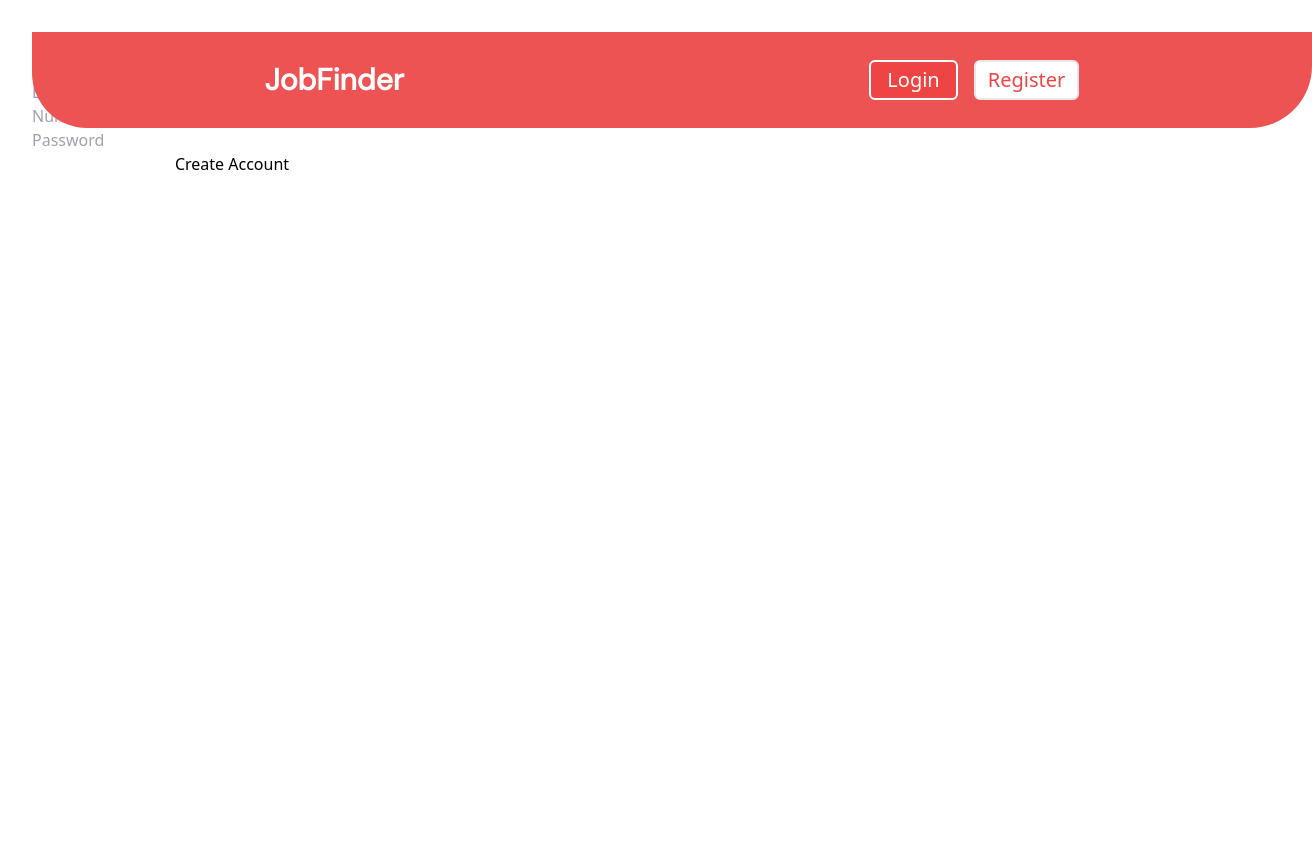
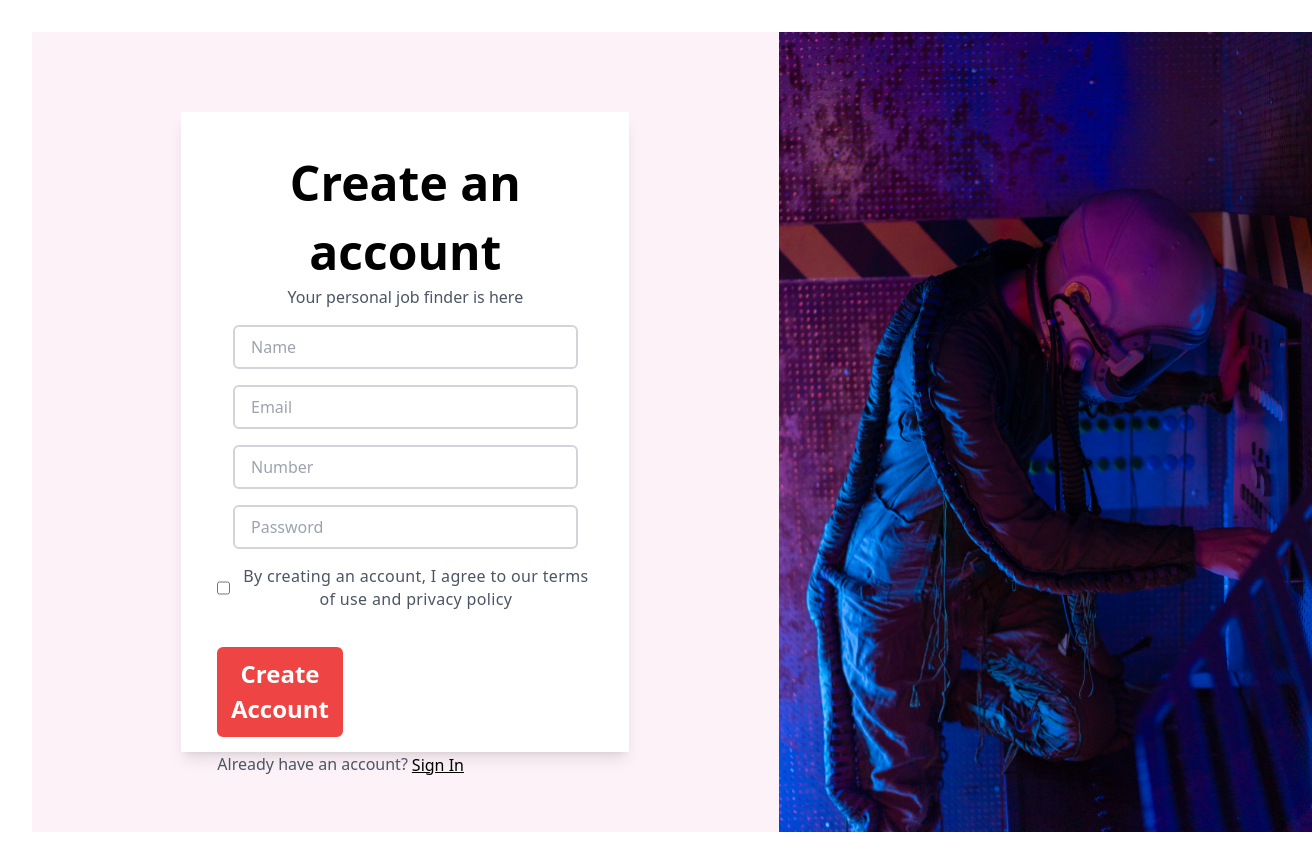
Before and after one commit to abhinavroy83/JobListing, a React (Vite) app in the folder Client/: page /signup in a window 1280 px wide. Shown: the whole page, 1312 px wide, since content can reach past the window. Built offline with nearby package versions, Linux system fonts and the light colour scheme; a web font is replaced by a local one.

Commit message:
update the signup design

```diff
--- a/Client/src/App.jsx
+++ b/Client/src/App.jsx
@@ -1,13 +1,30 @@
+import { useEffect } from "react";
+import { useDispatch, useSelector } from "react-redux";
 import "./App.css";
 import { Header, Signup } from "./Components";
 import { Outlet } from "react-router-dom";
+import { login as authlogin } from "./Store/authSlice";
 
 function App() {
+  const dispatch = useDispatch();
+
+  // console.log(user);
+  useEffect(() => {
+    // Check local storage for user details on page load
+    const storedUser = JSON.parse(localStorage.getItem("userdetails"));
+
+    if (storedUser) {
+      // Automatically log in the user if details are found
+      //   console.log("Redux State:", useSelector((state) => state.auth));
+      dispatch(
+        authlogin({ token: storedUser.jwttoken, user: storedUser.username })
+      );
+    }
+  }, [dispatch]);
   return (
     <div className=" min-h-screen flex flex-wrap content-between">
       <div className=" w-full block">
-        <Header />
-        <main >
+        <main>
           <Outlet />
         </main>
       </div>
--- /dev/null
+++ b/Client/src/Components/Input.jsx
@@ -0,0 +1,21 @@
+import React, { useId } from "react";
+
+const Input = React.forwardRef(function Input(
+  { type = "text", className = "", ...props },
+  ref
+) {
+  const id = useId();
+  return (
+    <div>
+      <input
+        type={type}
+        className={`px-4 py-2 my-2 w-11/12 rounded-md border-2 border-gray-300 bg-white  text-black outline-none focus:bg-gray-50 duration-200   ${className}`}
+        ref={ref}
+        {...props}
+        id={id}
+      />
+    </div>
+  );
+});
+
+export default Input;
--- a/Client/src/Components/JobCard.jsx
+++ b/Client/src/Components/JobCard.jsx
@@ -8,8 +8,6 @@ import { useSelector } from "react-redux";
 function JobCard({ ...post }) {
   const skills = post.Skillrequired;
   const authStatus = useSelector((state) => state.auth.status);
-  // const authStatus = useSelector((state) => state.auth.status);
-
   // data.Skillrequired = inputSkills.split(",").map((skill) => skill.trim());
 
   return (
@@ -66,7 +64,7 @@ function JobCard({ ...post }) {
                 </div>
               ))}
             </div>
-            <div className="flex justify-end m-1">
+            <div className="flex justify-end m-1 pt-2">
               <div>
                 {authStatus ? (
                   <div className=" border-2 rounded-md w-36 h-9 mr-1 border-red-500">
--- a/Client/src/Components/Login.jsx
+++ b/Client/src/Components/Login.jsx
@@ -4,6 +4,7 @@ import { useForm } from "react-hook-form";
 import { useDispatch } from "react-redux";
 import { login as authlogin } from "../Store/authSlice";
 import { useNavigate } from "react-router-dom";
+import { Input } from "./index";
 
 function Login() {
   const { register, handleSubmit, reset } = useForm();
@@ -37,7 +38,7 @@ function Login() {
         onSubmit={handleSubmit(onsubmit)}
         style={{ display: "flex", flexDirection: "column", width: "50vh" }}
       >
-        <input
+        <Input
           type="text"
           placeholder="Email"
           {...register("email", {
@@ -49,7 +50,7 @@ function Login() {
             },
           })}
         />
-        <input
+        <Input
           type="password"
           placeholder="Password"
           {...register("password", {
--- a/Client/src/Components/Signup.jsx
+++ b/Client/src/Components/Signup.jsx
@@ -1,63 +1,95 @@
 import React, { useState } from "react";
 import { useForm } from "react-hook-form";
 import axios from "axios";
+import { Input } from "./index";
+import { Link, useNavigate } from "react-router-dom";
+import { useDispatch } from "react-redux";
+import { login as authlogin } from "../Store/authSlice";
 
 function Signup() {
-  const { register, handleSubmit } = useForm();
+  const dispatch = useDispatch();
+  const Navigate = useNavigate();
+  const {
+    register,
+    handleSubmit,
+    formState: { errors },
+  } = useForm();
   // const [error, seterror] = useState("");
   const onSubmit = (data) => {
     try {
       // console.log(data);
       axios
         .post("http://localhost:5000/users/register", data)
-        .then((res) => console.log(res.data))
+        .then((res) => {
+          const result = res.data;
+          // const token = res.data.jwttoken;
+          // const user=res.data.username;
+          if (result.status === "success") {
+            localStorage.setItem("userdetails", JSON.stringify(result));
+            dispatch(
+              authlogin({ token: result.jwttoken, user: result.username })
+            );
+            Navigate("/");
+          }
+        })
         .catch((error) => console.log(error));
     } catch (error) {
       console.log(error);
     }
   };
   return (
-    <div>
-      <h1>Create an account</h1>
+    <div className="flex  bg-white shadow-lg h-4/5 w-3/5 p-9 flex-col ">
+      <p className="text-black font-dm-sans text-5xl font-bold leading-[144.023%]">
+        Create an account
+      </p>
+      <p className="text-gray-600 font-dm-sans text-base font-medium leading-[144.023%] mb-2">
+        Your personal job finder is here
+      </p>
       <form
         onSubmit={handleSubmit(onSubmit)}
-        style={{ display: "flex", flexDirection: "column", width: "50vh" }}
+        style={{ display: "flex", flexDirection: "column" }}
       >
-        <input
+        <Input
           type="text"
           placeholder="Name"
-          {...register("name", { required: true })}
+          {...register("name", { required: "Name is required" })}
         />
-        <input
+        {errors.name && <p className=" text-red-700">{errors.name.message}</p>}
+        <Input
           placeholder="Email"
           {...register("email", {
-            required: true,
+            required: "Email is required",
             validate: {
-              matchPatern: (value) =>
+              matchPattern: (value) =>
                 /^\w+([.-]?\w+)*@\w+([.-]?\w+)*(\.\w{2,3})+$/.test(value) ||
                 "Email address must be a valid address",
             },
           })}
         />
-        <input
+        {errors.email && (
+          <p className=" text-red-700">{errors.email.message}</p>
+        )}
+        <Input
           placeholder="Number"
           type="number"
           {...register("number", {
-            required: true,
-            // validate: {
-            //   matchPatern: (value) =>
-            //     /09(0[1-2]|1[\d]|3[\d]|2[0-1])[\d]{3}[\d]{4}/g.test(value) ||
-            //     "Number Must be 10 Digit",
-            // },
+            required: "Number is required",
+            validate: {
+              matchPattern: (value) =>
+                /^\d{10}$/.test(value) || "Number Must be 10 Digit",
+            },
           })}
         />
-        <input
+        {errors.number && (
+          <p className=" text-red-700">{errors.number.message}</p>
+        )}
+        <Input
           type="text"
           placeholder="Password"
           {...register("password", {
-            required: true,
+            required: "Password is required",
             validate: {
-              matchPatern: (value) =>
+              matchPattern: (value) =>
                 /^(?=.*\d)(?=.*[a-z])(?=.*[A-Z])(?=.*[a-zA-Z]).{8,}$/gm.test(
                   value
                 ) ||
@@ -65,8 +97,38 @@ function Signup() {
             },
           })}
         />
-        <button type="submit">Create Account</button>
+        {errors.password && (
+          <p className=" text-red-700">{errors.password.message}</p>
+        )}
+        <div className="flex ">
+          <input
+            type="checkbox"
+            {...register("checkbox", { required: true })}
+          />
+          <p className="text-gray-600 ml-2 my-2 font-dm-sans text-base font-normal tracking-[0.337px] leading-[144.023%]">
+            By creating an account, I agree to our terms of use and privacy
+            policy
+          </p>
+        </div>
+        {errors.checkbox && <p className=" text-red-700">invalid</p>}
+
+        <button
+          type="submit"
+          className="border-2 mt-7 mb-4 rounded-md w-4/12 h-13 mr-1 border-red-500 bg-red-500 p-2 text-white text-center font-dm-sans text-2xl font-bold leading-[144.023%]"
+        >
+          Create Account
+        </button>
       </form>
+      <div className="flex">
+        <p className="text-gray-600  font-dm-sans text-base font-medium leading-[144.023%]">
+          Already have an account?
+        </p>
+        <Link to={"/login"}>
+          <p className=" text-black  mx-1 font-sans text-base font-medium underline">
+            Sign In
+          </p>
+        </Link>
+      </div>
     </div>
   );
 }
--- a/Client/src/Components/index.js
+++ b/Client/src/Components/index.js
@@ -4,5 +4,6 @@ import Authlayout from "./Authlayout";
 import JobForm from "./JobForm/JobForm";
 import Header from "./Header/Header";
 import Container from "./Container/Container";
+import Input from "./Input";
 
-export { Signup, Header, Login, Container, JobForm, Authlayout };
+export { Signup, Header, Login, Container, JobForm, Authlayout, Input };
--- a/Client/src/Pages/Home.jsx
+++ b/Client/src/Pages/Home.jsx
@@ -2,7 +2,8 @@ import axios from "axios";
 import React, { useEffect, useState } from "react";
 import JobCard from "../Components/JobCard";
 import { Link } from "react-router-dom";
-import { Container } from "../Components";
+
+import { Container, Header } from "../Components";
 
 function Home() {
   const [job, setjob] = useState([]);
@@ -20,6 +21,7 @@ function Home() {
 
   return (
     <div>
+      <Header />
       {job && job.length > 0 ? (
         <div className="w-full py-8">
           {/* <Link to="/addjob">addjob</Link> */}
--- a/Client/src/Pages/Job.jsx
+++ b/Client/src/Pages/Job.jsx
@@ -1,7 +1,7 @@
 import React, { useEffect, useState } from "react";
 import { Link, useParams } from "react-router-dom";
 import axios from "axios";
-import { Container } from "../Components";
+import { Container, Header } from "../Components";
 import { useSelector } from "react-redux";
 function Job() {
   const { _id } = useParams();
@@ -27,6 +27,7 @@ function Job() {
 
   return (
     <div className=" bg-pink-50 h-full">
+      <Header />
       <Container>
         {job ? (
           <div className=" bg-white shadow-lg p-14 mt-4">
--- a/Client/src/Pages/Login.jsx
+++ b/Client/src/Pages/Login.jsx
@@ -1,10 +1,12 @@
 import React from "react";
 import { Login as LoginComponet } from "../Components/index";
+import logides from "../assets/loginimag.png";
 
 function Login() {
   return (
-    <div>
+    <div className="flex w-screen h-screen">
       <LoginComponet />
+      <img src={logides} alt=" notfound" />
     </div>
   );
 }
--- a/Client/src/Pages/Signup.jsx
+++ b/Client/src/Pages/Signup.jsx
@@ -1,10 +1,14 @@
 import React from "react";
 import { Signup as SignupComponent } from "../Components";
+import logides from "../assets/loginimag.png";
 
 function Signup() {
   return (
-    <div>
-      <SignupComponent />
+    <div className="flex w-screen h-screen justify-between">
+      <div className="flex justify-center items-center w-7/12 bg-pink-50">
+        <SignupComponent />
+      </div>
+      <img src={logides} alt="notfound" className=" w-5/12 h-screen bg-contain" />
     </div>
   );
 }
```
Also changed, not shown: Client/index.html (+4 -4 lines), Client/src/Components/Header/Header.jsx (+1 -14 lines), Client/src/assets/loginimag.png (added), 1 other file (tests, documents, lock files or other folders).
